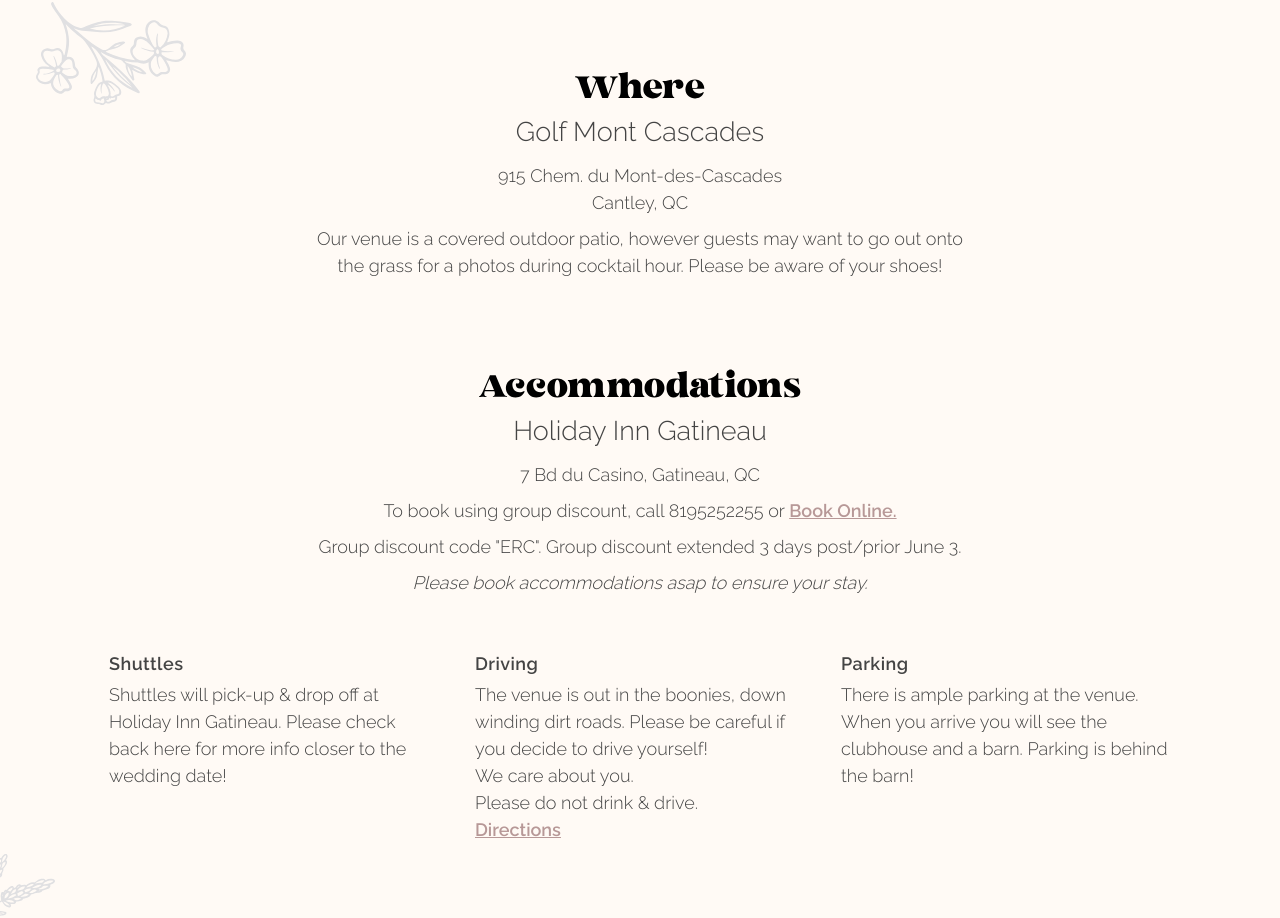
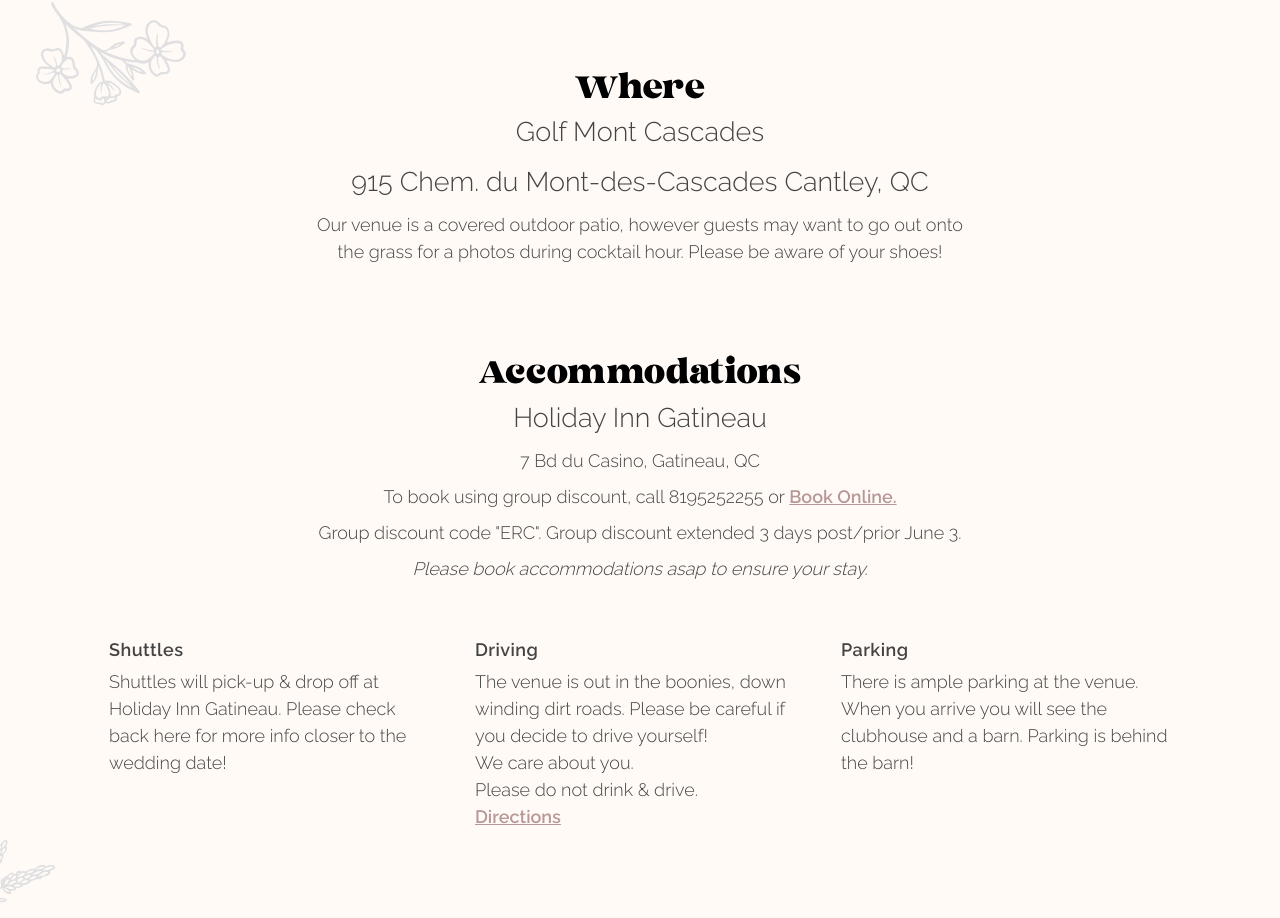
Before and after one commit to martenbjork/erin-and-benoit, a Next.js app: page / in a window 1280 px wide. Shown: the part 1621-2539 px from the top of the page. Built offline with nearby package versions, Linux system fonts and the light colour scheme.

Commit message:
Update index.tsx

```diff
--- a/src/pages/index.tsx
+++ b/src/pages/index.tsx
@@ -141,10 +141,10 @@
           <div className={styles.Item}>
             <TitleWhere />
             <p className="large">Golf Mont Cascades</p>
-            <p>
+            <p className="large">
               915 Chem. du Mont-des-Cascades
-              <br />
-              Cantley, QC</p>
+              Cantley, QC
+            </p>
             <p>
               Our venue is a covered outdoor patio, however guests may want to
               go out onto the grass for a photos during cocktail hour. Please be
```
